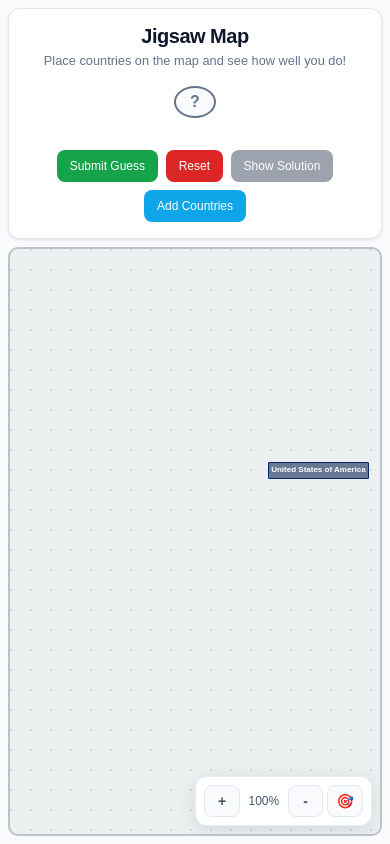
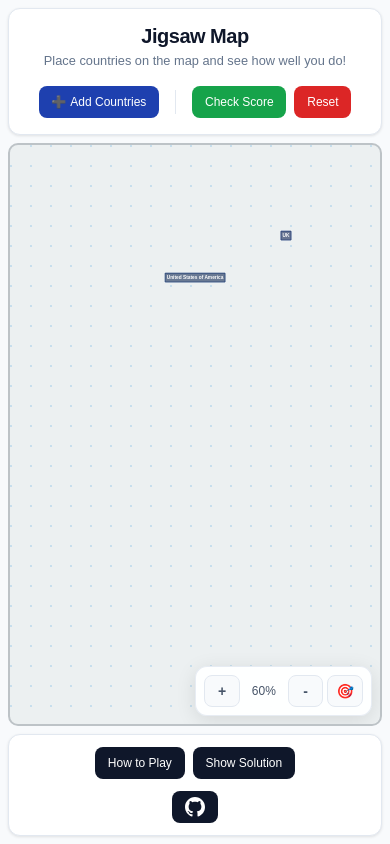
Before and after one commit to error-magnet/jigsaw-map, a React (Vite) app: page / in a window 390 px wide. Built offline with nearby package versions, Linux system fonts and the light colour scheme.

Commit message:
lots of changes to the button structure

```diff
--- a/src/App.css
+++ b/src/App.css
@@ -20,7 +20,7 @@
   background-color: #f8fafc;
 }
 
-.game-header-controls {
+.game-header {
   display: flex;
   align-items: center;
   justify-content: space-between;
@@ -52,14 +52,14 @@
   font-weight: 400;
 }
 
-.controls-section {
+.header-controls {
   display: flex;
   gap: 0.75rem;
   align-items: center;
   flex-wrap: wrap;
 }
 
-.controls-section button {
+.header-controls button {
   background-color: #0f172a;
   color: white;
   border: none;
@@ -75,15 +75,15 @@
   height: 36px;
 }
 
-.controls-section button:hover {
+.header-controls button:hover {
   background-color: #1e293b;
 }
 
-.controls-section button:active {
+.header-controls button:active {
   background-color: #334155;
 }
 
-.controls-section button:disabled {
+.header-controls button:disabled {
   background-color: #cbd5e1;
   color: #64748b;
   cursor: not-allowed;
@@ -120,13 +120,46 @@
 }
 
 .btn-countries {
-  background-color: #0ea5e9 !important;
+  background-color: #1e40af !important;
   color: white !important;
   border: none !important;
 }
 
 .btn-countries:hover {
-  background-color: #0284c7 !important;
+  background-color: #1d4ed8 !important;
+}
+
+.btn-countries .plus-icon {
+  color: #bfdbfe;
+  margin-right: 0.25rem;
+}
+
+.btn-neutral {
+  background-color: #64748b !important;
+  color: white !important;
+  border: none !important;
+}
+
+.btn-neutral:hover {
+  background-color: #475569 !important;
+}
+
+.btn-black {
+  background-color: #0f172a !important;
+  color: white !important;
+  border: none !important;
+}
+
+.btn-black:hover {
+  background-color: #1e293b !important;
+}
+
+/* Button Separator */
+.button-separator {
+  width: 1px;
+  height: 24px;
+  background-color: #e2e8f0;
+  margin: 0 0.5rem;
 }
 
 .zoom-controls {
@@ -238,6 +271,68 @@
   -webkit-touch-callout: none;
 }
 
+/* Bottom Controls */
+.bottom-controls {
+  display: flex;
+  justify-content: space-between;
+  align-items: center;
+  gap: 1rem;
+  padding: 1rem;
+  background: white;
+  border-radius: 12px;
+  border: 1px solid #e2e8f0;
+  box-shadow: 0 1px 3px rgba(0, 0, 0, 0.1);
+  margin-top: auto;
+}
+
+.bottom-controls .bottom-buttons {
+  display: flex;
+  gap: 1rem;
+}
+
+.bottom-controls button {
+  background-color: #0f172a;
+  color: white;
+  border: none;
+  padding: 0.5rem 1rem;
+  border-radius: 8px;
+  cursor: pointer;
+  font-size: 0.875rem;
+  font-weight: 500;
+  transition: all 0.2s ease;
+  display: inline-flex;
+  align-items: center;
+  justify-content: center;
+  height: 36px;
+}
+
+.bottom-controls button:hover {
+  background-color: #1e293b;
+}
+
+/* GitHub Link in Bottom Controls */
+.github-link-bottom {
+  background-color: #0f172a;
+  color: white;
+  border: none;
+  padding: 0.5rem 1rem;
+  border-radius: 8px;
+  cursor: pointer;
+  font-size: 0.875rem;
+  font-weight: 500;
+  transition: all 0.2s ease;
+  display: inline-flex;
+  align-items: center;
+  justify-content: center;
+  height: 36px;
+  text-decoration: none;
+}
+
+.github-link-bottom:hover {
+  background-color: #1e293b;
+  color: white;
+  text-decoration: none;
+}
 
 .country-block {
   display: inline-block;
@@ -580,30 +675,6 @@
   color: #374151;
 }
 
-/* Help Button */
-.help-button {
-  width: 36px;
-  height: 36px;
-  border-radius: 50%;
-  border: 2px solid #64748b;
-  background-color: #f8fafc;
-  color: #64748b;
-  font-size: 1.25rem;
-  font-weight: bold;
-  cursor: pointer;
-  display: flex;
-  align-items: center;
-  justify-content: center;
-  transition: all 0.2s ease;
-  margin-right: 1rem;
-}
-
-.help-button:hover {
-  background-color: #64748b;
-  color: white;
-  transform: translateY(-1px);
-  box-shadow: 0 2px 8px rgba(0, 0, 0, 0.1);
-}
 
 /* Help Modal */
 .help-modal {
@@ -729,7 +800,7 @@
     gap: 0.5rem;
   }
 
-  .game-header-controls {
+  .game-header {
     flex-direction: column;
     gap: 1rem;
     padding: 1rem;
@@ -747,24 +818,39 @@
     font-size: 0.8rem;
   }
 
-  .controls-section {
+  .header-controls {
     justify-content: center;
     gap: 0.5rem;
   }
 
-  .controls-section button {
+  .header-controls button {
     font-size: 0.75rem;
     padding: 0.4rem 0.8rem;
     height: 32px;
   }
 
-  .help-button {
-    width: 32px;
+  .bottom-controls {
+    flex-direction: column;
+    gap: 0.75rem;
+    padding: 0.75rem;
+    align-items: stretch;
+  }
+
+  .bottom-controls .bottom-buttons {
+    justify-content: center;
+    gap: 0.5rem;
+  }
+
+  .bottom-controls button {
+    font-size: 0.75rem;
+    padding: 0.4rem 0.8rem;
     height: 32px;
-    font-size: 1rem;
-    margin-right: 0;
-    margin-bottom: 1rem;
   }
+
+  .github-link-bottom {
+    align-self: center;
+  }
+
 
   .game-board {
     min-height: 400px;
@@ -825,4 +911,9 @@
     font-size: 0.5rem;
     padding: 0.08rem 0.15rem;
   }
+
+  .github-link-bottom {
+    padding: 0.4rem 0.8rem;
+    height: 32px;
+  }
 }
--- a/src/components/GameBoard.jsx
+++ b/src/components/GameBoard.jsx
@@ -8,7 +8,12 @@
 const GameBoard = () => {
   const countries = allCountriesData.countries;
   const gameBoardRef = useRef(null);
-  const { zoom, pan, handleZoom, handlePan, resetZoom, zoomIn, zoomOut } = useZoom();
+
+  // Detect mobile and set appropriate initial zoom
+  const isMobile = window.innerWidth <= 768;
+  const initialZoom = isMobile ? 0.6 : 1;
+
+  const { zoom, pan, handleZoom, handlePan, resetZoom, zoomIn, zoomOut } = useZoom(initialZoom);
   const [isPanning, setIsPanning] = useState(false);
   const [lastMousePos, setLastMousePos] = useState({ x: 0, y: 0 });
   const [lastTouchDistance, setLastTouchDistance] = useState(null);
@@ -204,27 +209,26 @@
 
   return (
     <div className="game-container">
-      <div className="game-header-controls">
+      <div className="game-header">
         <div className="header-content">
           <h1>Jigsaw Map</h1>
           <p>Place countries on the map and see how well you do!</p>
         </div>
 
-        <button
-          className="help-button"
-          onClick={() => setShowHelpModal(true)}
-          title="Help"
-        >
-          ?
-        </button>
-
-        <div className="controls-section">
+        <div className="header-controls">
+          <button
+            className="btn-countries"
+            onClick={() => setShowCountriesModal(true)}
+          >
+            <span className="plus-icon">➕</span> Add Countries
+          </button>
+          <div className="button-separator"></div>
           {!solutionShown && (
             <button
               className="btn-primary"
               onClick={handleSubmit}
             >
-              Submit Guess
+              Check Score
             </button>
           )}
           <button
@@ -233,21 +237,6 @@
           >
             Reset
           </button>
-          {!solutionShown && (
-            <button
-              className="btn-tertiary"
-              onClick={showSolution}
-            >
-              Show Solution
-            </button>
-          )}
-          <button
-            className="btn-countries"
-            onClick={() => setShowCountriesModal(true)}
-          >
-            Add Countries
-          </button>
-
         </div>
       </div>
 
@@ -314,6 +303,36 @@
         </div>
       </div>
 
+      {/* Bottom Controls */}
+      <div className="bottom-controls">
+        <div className="bottom-buttons">
+          <button
+            className="btn-black"
+            onClick={() => setShowHelpModal(true)}
+          >
+            How to Play
+          </button>
+          {!solutionShown && (
+            <button
+              className="btn-black"
+              onClick={showSolution}
+            >
+              Show Solution
+            </button>
+          )}
+        </div>
+        <a
+          href="https://github.com/error-magnet/jigsaw-map"
+          target="_blank"
+          rel="noopener noreferrer"
+          className="github-link-bottom"
+          title="View source code on GitHub"
+        >
+          <svg viewBox="0 0 24 24" fill="currentColor" width="20" height="20">
+            <path d="M12 0c-6.626 0-12 5.373-12 12 0 5.302 3.438 9.8 8.207 11.387.599.111.793-.261.793-.577v-2.234c-3.338.726-4.033-1.416-4.033-1.416-.546-1.387-1.333-1.756-1.333-1.756-1.089-.745.083-.729.083-.729 1.205.084 1.839 1.237 1.839 1.237 1.07 1.834 2.807 1.304 3.492.997.107-.775.418-1.305.762-1.604-2.665-.305-5.467-1.334-5.467-5.931 0-1.311.469-2.381 1.236-3.221-.124-.303-.535-1.524.117-3.176 0 0 1.008-.322 3.301 1.23.957-.266 1.983-.399 3.003-.404 1.02.005 2.047.138 3.006.404 2.291-1.552 3.297-1.23 3.297-1.23.653 1.653.242 2.874.118 3.176.77.84 1.235 1.911 1.235 3.221 0 4.609-2.807 5.624-5.479 5.921.43.372.823 1.102.823 2.222v3.293c0 .319.192.694.801.576 4.765-1.589 8.199-6.086 8.199-11.386 0-6.627-5.373-12-12-12z"/>
+          </svg>
+        </a>
+      </div>
 
       {/* Score Popup */}
       {showScorePopup && score && (
@@ -367,25 +386,6 @@
               <div className="help-section">
                 <h3>🌍 Location Reference</h3>
                 <p>Country locations roughly correspond to the GPS coordinates of their capital cities.</p>
-              </div>
-
-              <div className="help-section">
-                <h3>📱 Controls</h3>
-                <p><strong>Desktop:</strong> Mouse wheel to zoom, click and drag to pan</p>
-                <p><strong>Mobile:</strong> Pinch to zoom, single finger to pan</p>
-              </div>
-
-              <div className="help-section github-section">
-                <h3>🔗 Source Code</h3>
-                <p>Check out the project on GitHub:</p>
-                <a
-                  href="https://github.com/error-magnet/jigsaw-map"
-                  target="_blank"
-                  rel="noopener noreferrer"
-                  className="github-link"
-                >
-                  https://github.com/error-magnet/jigsaw-map
-                </a>
               </div>
             </div>
           </div>
@@ -466,6 +466,7 @@
                               onClick={() => {
                                 handlePositionChange(country.name, { x: 20, y: 20 }); // Top corner position
                                 setShowCountriesModal(false); // Close modal after adding
+                                resetZoom(); // Reset view to default zoom and pan
                                 // Scroll to top to see the canvas
                                 window.scrollTo({ top: 0, behavior: 'smooth' });
                               }}
```
